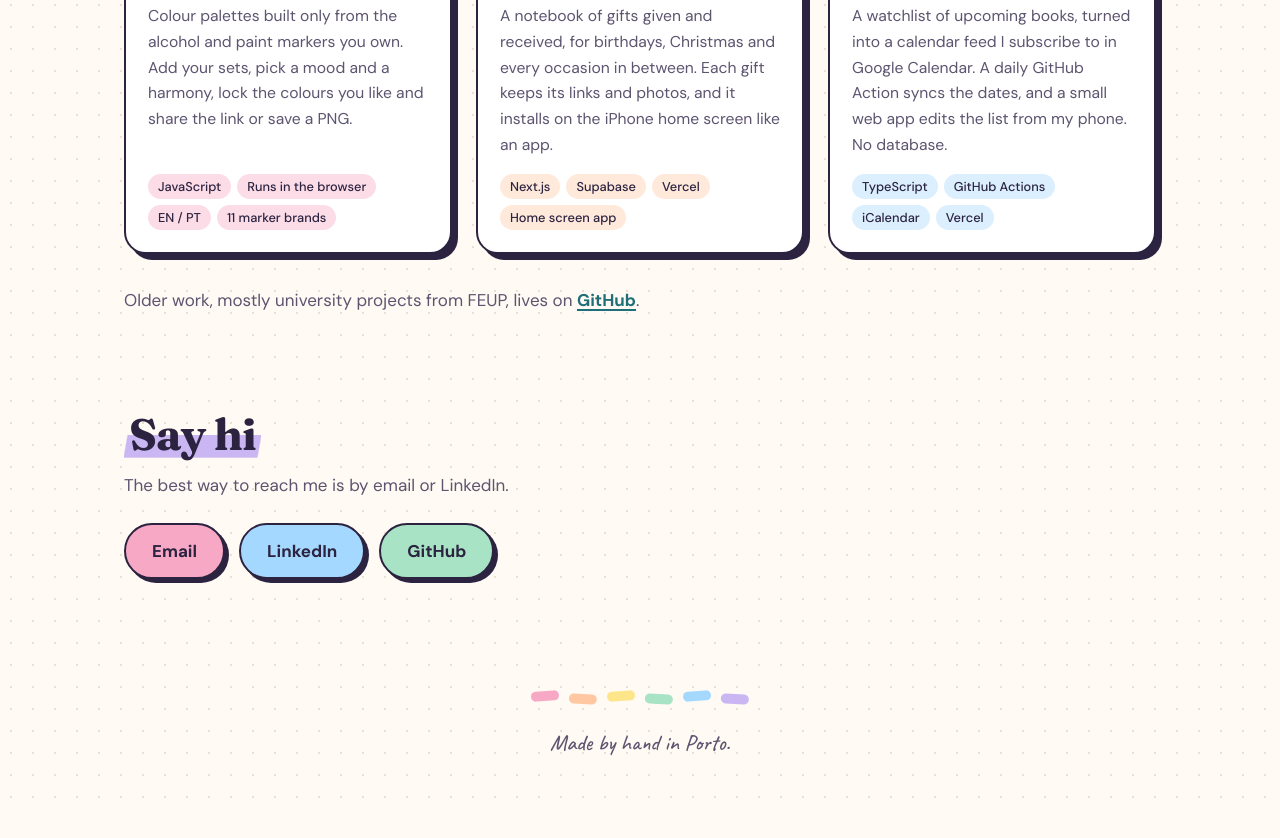
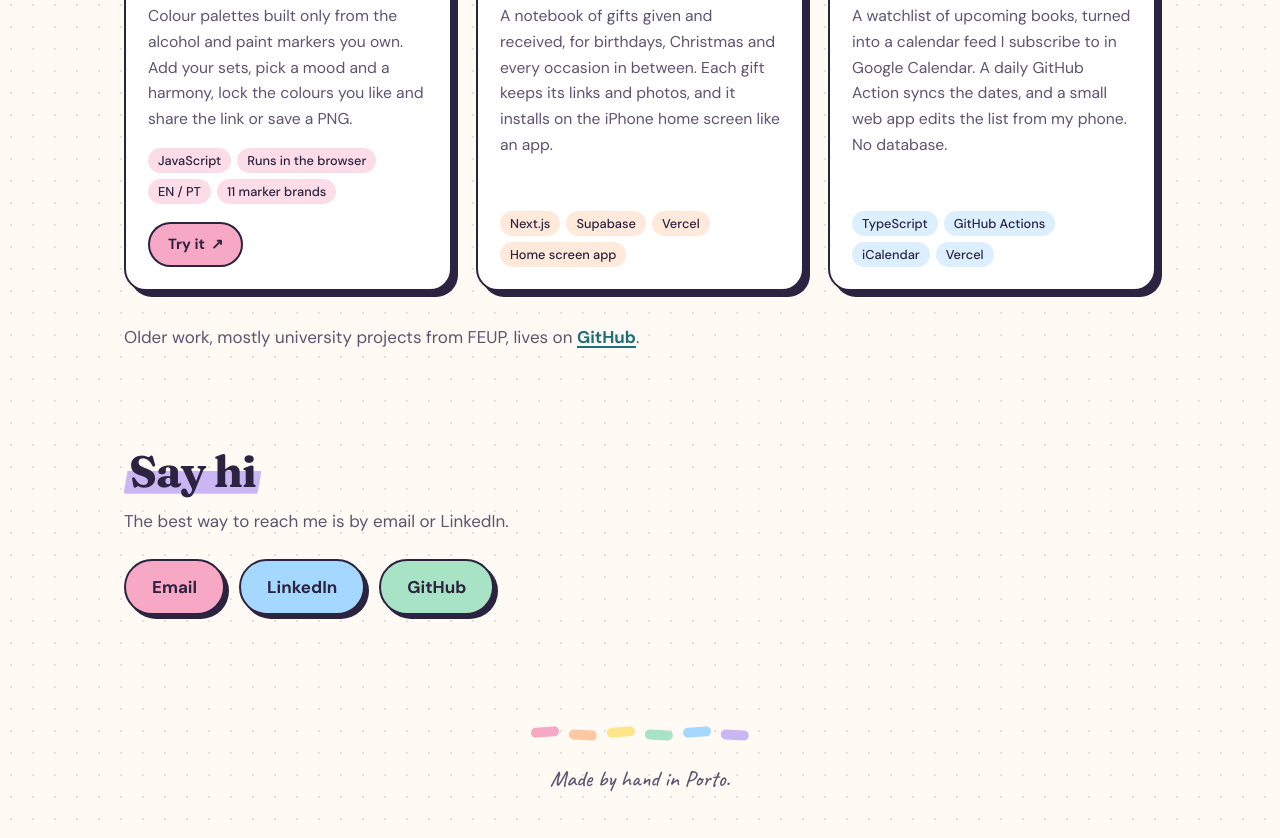
Before and after one commit to biam05/biam05.github.io, a plain HTML site: page index.html in a window 1280 px wide. Shown: the part 1678-2516 px from the top of the page. Before the commit the page ends 2480 px from the top, so only its background shows below. Drawn offline with Linux system fonts and the light colour scheme.

Commit message:
Link Marker Palettes demo

```diff
--- a/index.html
+++ b/index.html
@@ -122,6 +122,7 @@
               <li>EN / PT</li>
               <li data-i18n="tag.brands">11 marker brands</li>
             </ul>
+            <a class="btn btn-ghost card-link" href="https://marker-palettes.beatriz-mendes.workers.dev/" target="_blank" rel="noopener"><span data-i18n="p.open">Try it</span> <span aria-hidden="true">&#8599;</span></a>
           </div>
         </article>
 
--- a/main.js
+++ b/main.js
@@ -27,6 +27,7 @@ const translations = {
     "tag.browser": "Corre no browser",
     "tag.brands": "11 marcas de marcadores",
     "tag.pwa": "App no ecrã principal",
+    "p.open": "Experimenta",
     "projects.more": "Trabalho mais antigo, sobretudo projetos da FEUP, está no",
     "contact.title": "Diz olá",
     "contact.sub": "A melhor forma de falar comigo é por email ou LinkedIn.",
--- a/styles.css
+++ b/styles.css
@@ -469,6 +469,15 @@ h3 {
   font-weight: 500;
 }
 
+.card-link {
+  align-self: flex-start;
+  gap: 6px;
+  margin-top: 18px;
+  padding: 8px 18px;
+  background: var(--c);
+  font-size: 0.92rem;
+}
+
 .more {
   margin: 32px 0 0;
   color: var(--ink-soft);
```
